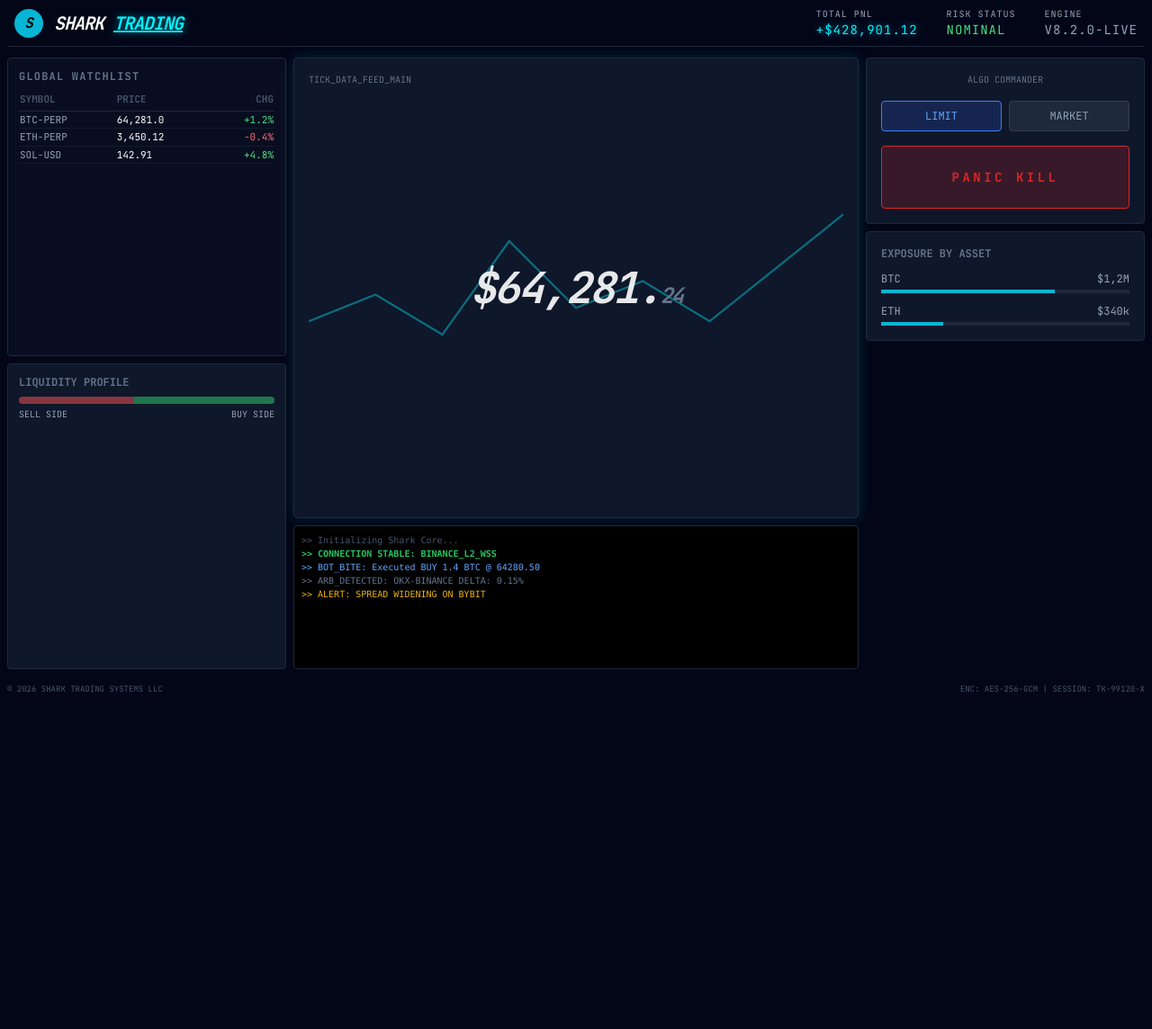
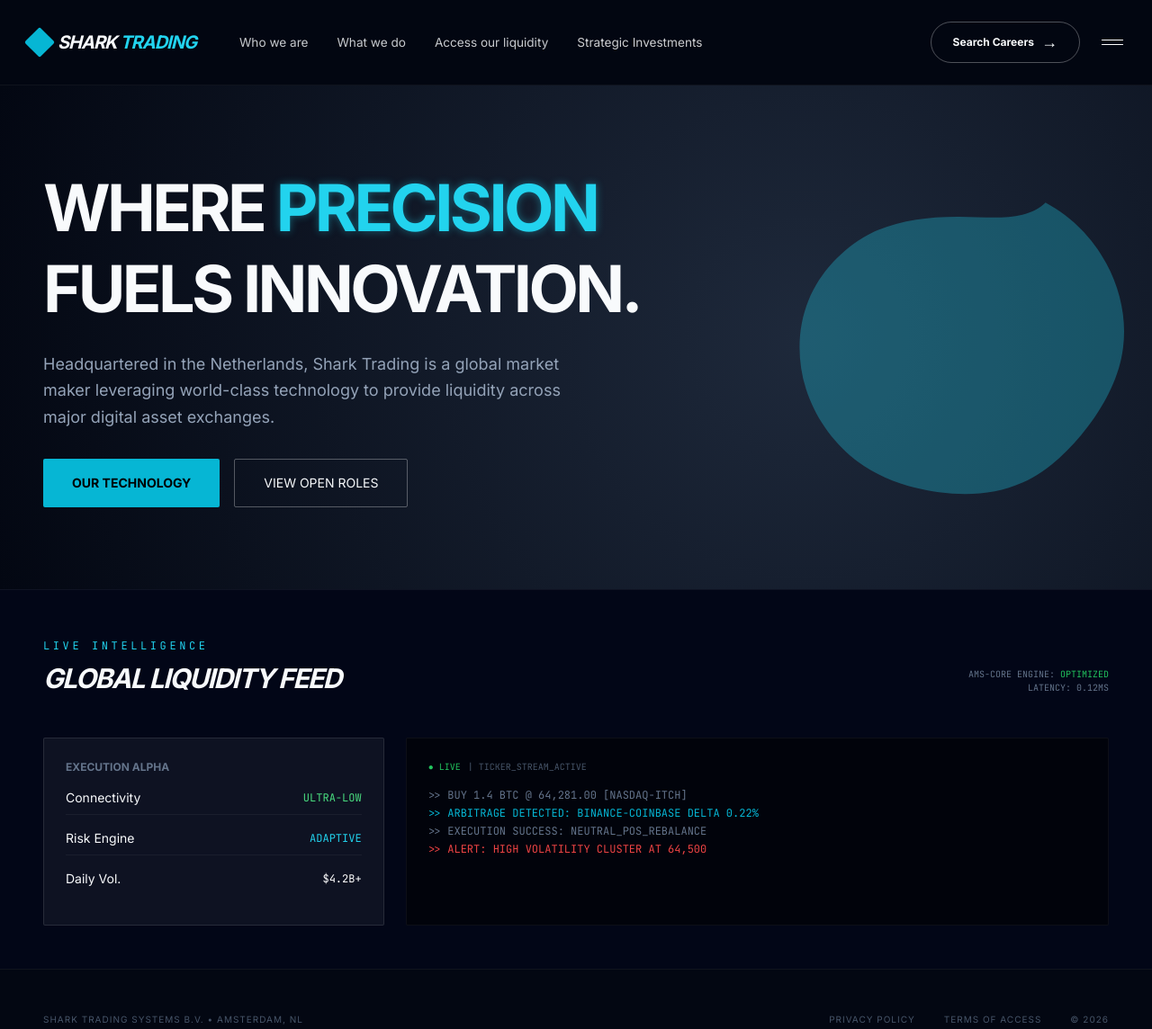
Before and after one commit to Ayush-Sharmaiitk/Sharke-Trading, a plain HTML site: page index.html in a window 1280 px wide. Shown: the whole page at 90% size. Before the commit the page ends 800 px from the top, so only its background shows below. Drawn offline with nearby package versions, Linux system fonts and the light colour scheme.

Commit message:
Update index.html

```diff
--- a/index.html
+++ b/index.html
@@ -3,112 +3,121 @@
 <head>
     <meta charset="UTF-8">
     <meta name="viewport" content="width=device-width, initial-scale=1.0">
-    <title>SHARK TRADING | Tactical Execution</title>
+    <title>SHARK TRADING | Strategic Innovation</title>
     <script src="https://cdn.tailwindcss.com"></script>
-    <link href="https://fonts.googleapis.com/css2?family=JetBrains+Mono:wght@400;700&display=swap" rel="stylesheet">
+    <link href="https://fonts.googleapis.com/css2?family=Inter:wght@300;400;700&family=JetBrains+Mono&display=swap" rel="stylesheet">
     <style>
-        body { font-family: 'JetBrains Mono', monospace; background-color: #020617; color: #94a3b8; }
-        .shark-glow { box-shadow: 0 0 15px rgba(0, 242, 255, 0.15); }
-        .biolume-text { color: #00f2ff; text-shadow: 0 0 8px rgba(0, 242, 255, 0.5); }
-        .blood-text { color: #ff3e3e; }
-        .cell-flash-green { animation: flashGreen 0.3s; }
-        @keyframes flashGreen { from { background: rgba(34, 197, 94, 0.3); } to { background: transparent; } }
+        body { font-family: 'Inter', sans-serif; background-color: #030712; color: #f8fafc; overflow-x: hidden; }
+        .mono { font-family: 'JetBrains Mono', monospace; }
+        .hero-gradient {
+            background: radial-gradient(circle at 70% 50%, #1e293b 0%, #030712 100%);
+        }
+        .cyan-glow { color: #22d3ee; text-shadow: 0 0 10px rgba(34, 211, 238, 0.4); }
+        .btn-outline { border: 1px solid rgba(255,255,255,0.3); transition: all 0.3s; }
+        .btn-outline:hover { background: white; color: black; }
+        .nav-link { font-size: 0.85rem; font-weight: 500; opacity: 0.8; transition: opacity 0.2s; }
+        .nav-link:hover { opacity: 1; color: #22d3ee; }
     </style>
 </head>
-<body class="p-2 select-none">
+<body>
 
-    <nav class="flex justify-between items-center border-b border-slate-800 pb-2 mb-3 px-2">
-        <div class="flex items-center gap-3">
-            <div class="w-8 h-8 bg-cyan-500 rounded-full flex items-center justify-center text-black font-bold italic">S</div>
-            <h1 class="text-xl font-bold tracking-tighter text-white uppercase italic">Shark <span class="biolume-text underline">Trading</span></h1>
+    <nav class="flex justify-between items-center px-8 py-6 sticky top-0 bg-[#030712]/90 backdrop-blur-md z-50 border-b border-white/5">
+        <div class="flex items-center gap-12">
+            <div class="flex items-center gap-2">
+                <div class="w-6 h-6 bg-cyan-500 rounded-sm transform rotate-45"></div>
+                <span class="text-xl font-bold tracking-tighter uppercase italic">Shark <span class="text-cyan-400">Trading</span></span>
+            </div>
+            <div class="hidden lg:flex gap-8">
+                <a href="#" class="nav-link">Who we are</a>
+                <a href="#" class="nav-link">What we do</a>
+                <a href="#" class="nav-link">Access our liquidity</a>
+                <a href="#" class="nav-link text-white/100">Strategic Investments</a>
+            </div>
         </div>
-        <div class="flex gap-8 text-[10px] uppercase tracking-widest">
-            <div class="flex flex-col"><span>Total PnL</span><span class="biolume-text text-sm">+$428,901.12</span></div>
-            <div class="flex flex-col"><span>Risk Status</span><span class="text-green-400 text-sm">NOMINAL</span></div>
-            <div class="flex flex-col"><span>Engine</span><span class="text-slate-400 text-sm">V8.2.0-LIVE</span></div>
+        <div class="flex items-center gap-6">
+            <a href="#" class="btn-outline px-6 py-2 rounded-full text-xs font-bold flex items-center gap-2">
+                Search Careers <span class="text-lg">→</span>
+            </a>
+            <div class="flex flex-col gap-1 w-6">
+                <div class="h-[1px] bg-white w-full"></div>
+                <div class="h-[1px] bg-white w-full"></div>
+            </div>
         </div>
     </nav>
 
-    <div class="grid grid-cols-12 gap-2 h-[85vh]">
-
-        <div class="col-span-3 space-y-2 flex flex-col">
-            <div class="bg-slate-900/50 border border-slate-800 p-3 rounded flex-1 overflow-hidden">
-                <h3 class="text-xs font-bold mb-2 text-slate-500 uppercase tracking-widest">Global Watchlist</h3>
-                <table class="w-full text-left text-[11px]">
-                    <tr class="text-slate-600 border-b border-slate-800">
-                        <th class="pb-1">SYMBOL</th><th class="pb-1">PRICE</th><th class="pb-1 text-right">CHG</th>
-                    </tr>
-                    <tr class="border-b border-slate-800/50"><td>BTC-PERP</td><td class="text-white">64,281.0</td><td class="text-green-400 text-right">+1.2%</td></tr>
-                    <tr class="border-b border-slate-800/50"><td>ETH-PERP</td><td class="text-white">3,450.12</td><td class="text-red-400 text-right">-0.4%</td></tr>
-                    <tr class="border-b border-slate-800/50"><td>SOL-USD</td><td class="text-white">142.91</td><td class="text-green-400 text-right">+4.8%</td></tr>
-                </table>
-            </div>
-
-            <div class="bg-slate-900 border border-slate-800 p-3 rounded h-1/2">
-                <h3 class="text-xs font-bold mb-2 text-slate-500 uppercase">Liquidity Profile</h3>
-                <div class="space-y-1">
-                    <div class="h-2 w-full bg-slate-800 rounded-full overflow-hidden flex">
-                        <div class="h-full bg-red-500/50" style="width: 45%"></div>
-                        <div class="h-full bg-green-500/50" style="width: 55%"></div>
-                    </div>
-                    <div class="flex justify-between text-[10px]"><span>SELL SIDE</span><span>BUY SIDE</span></div>
-                </div>
+    <section class="hero-gradient min-h-[70vh] flex flex-col justify-center px-12 relative">
+        <div class="max-w-4xl">
+            <h1 class="text-7xl font-bold leading-tight tracking-tighter mb-6 uppercase">
+                Where <span class="cyan-glow">Precision</span> <br> Fuels Innovation.
+            </h1>
+            <p class="text-slate-400 text-lg max-w-xl mb-8 leading-relaxed">
+                Headquartered in the Netherlands, Shark Trading is a global market maker leveraging world-class technology to provide liquidity across major digital asset exchanges.
+            </p>
+            <div class="flex gap-4">
+                <button class="bg-cyan-500 text-black font-bold px-8 py-4 rounded-sm text-sm hover:bg-cyan-400 transition">OUR TECHNOLOGY</button>
+                <button class="btn-outline px-8 py-4 rounded-sm text-sm">VIEW OPEN ROLES</button>
             </div>
         </div>
 
-        <div class="col-span-6 flex flex-col gap-2">
-            <div class="flex-1 bg-slate-900 border border-slate-800 rounded relative overflow-hidden flex flex-col items-center justify-center shark-glow">
-                <div class="absolute top-4 left-4 text-[10px] text-slate-500">TICK_DATA_FEED_MAIN</div>
-                <div class="w-full h-full p-4 flex items-center justify-center">
-                    <svg viewBox="0 0 400 150" class="w-full h-full opacity-40">
-                        <polyline fill="none" stroke="#00f2ff" stroke-width="1.5" points="0,100 50,80 100,110 150,40 200,90 250,70 300,100 400,20" />
-                    </svg>
-                    <div class="absolute text-5xl font-bold text-white/90 italic tracking-tighter select-none">
-                        $64,281.<span class="text-2xl text-slate-500">24</span>
+        <div class="absolute right-0 top-20 w-1/3 h-[500px] opacity-30">
+            <svg viewBox="0 0 200 200" xmlns="http://www.w3.org/2000/svg">
+                <path fill="#22d3ee" d="M44.7,-76.4C58.1,-69.2,69.2,-58.1,76.4,-44.7C83.7,-31.3,87,-15.7,85.1,-0.9C83.3,13.8,76.2,27.7,66.9,40.1C57.6,52.5,46,63.5,32.7,69.5C19.4,75.5,4.3,76.5,-10.8,74.5C-25.9,72.5,-41,67.5,-53.4,58.3C-65.7,49,-75.4,35.5,-80.1,20.5C-84.8,5.4,-84.6,-11.2,-78.7,-25.6C-72.8,-40.1,-61.2,-52.3,-47.9,-59.6C-34.5,-66.8,-17.3,-69.2,-0.1,-69.1C17.1,-68.9,34.2,-66.3,44.7,-76.4Z" transform="translate(100 100)" />
+            </svg>
+        </div>
+    </section>
+
+    <section class="bg-[#020617] border-t border-white/5 p-12">
+        <div class="flex justify-between items-end mb-12">
+            <div>
+                <span class="text-cyan-400 mono text-xs uppercase tracking-[0.3em]">Live Intelligence</span>
+                <h2 class="text-3xl font-bold mt-2 italic uppercase tracking-tighter">Global Liquidity Feed</h2>
+            </div>
+            <div class="text-right text-[10px] mono text-slate-500 uppercase">
+                AMS-CORE ENGINE: <span class="text-green-500">OPTIMIZED</span><br>
+                LATENCY: 0.12ms
+            </div>
+        </div>
+
+        <div class="grid grid-cols-1 md:grid-cols-3 gap-6">
+            <div class="bg-white/5 p-6 border border-white/10 rounded-sm">
+                <h4 class="text-xs text-slate-500 mb-4 uppercase font-bold">Execution Alpha</h4>
+                <div class="space-y-4">
+                    <div class="flex justify-between items-center border-b border-white/5 pb-2">
+                        <span class="text-sm">Connectivity</span>
+                        <span class="text-xs mono text-green-400">ULTRA-LOW</span>
+                    </div>
+                    <div class="flex justify-between items-center border-b border-white/5 pb-2">
+                        <span class="text-sm">Risk Engine</span>
+                        <span class="text-xs mono text-cyan-400">ADAPTIVE</span>
+                    </div>
+                    <div class="flex justify-between items-center">
+                        <span class="text-sm">Daily Vol.</span>
+                        <span class="text-xs mono text-white">$4.2B+</span>
                     </div>
                 </div>
             </div>
 
-            <div class="h-40 bg-black border border-slate-800 p-2 rounded text-[10px] overflow-y-auto font-mono">
-                <p class="text-slate-600">>> Initializing Shark Core...</p>
-                <p class="text-green-500 font-bold">>> CONNECTION STABLE: BINANCE_L2_WSS</p>
-                <p class="text-blue-400">>> BOT_BITE: Executed BUY 1.4 BTC @ 64280.50</p>
-                <p class="text-slate-500">>> ARB_DETECTED: OKX-BINANCE DELTA: 0.15%</p>
-                <p class="text-yellow-500">>> ALERT: SPREAD WIDENING ON BYBIT</p>
-            </div>
-        </div>
-
-        <div class="col-span-3 space-y-2">
-            <div class="bg-slate-900 border border-slate-800 p-4 rounded text-center">
-                <h3 class="text-[10px] text-slate-500 mb-4 uppercase">Algo Commander</h3>
-                <div class="grid grid-cols-2 gap-2 mb-4">
-                    <button class="bg-blue-900/40 border border-blue-500 text-blue-400 py-2 rounded text-xs hover:bg-blue-800">LIMIT</button>
-                    <button class="bg-slate-800 border border-slate-700 py-2 rounded text-xs">MARKET</button>
+            <div class="col-span-2 bg-black/50 p-6 border border-white/5 rounded-sm mono text-[10px]">
+                <div class="flex gap-2 mb-4 text-slate-600">
+                    <span class="text-green-500">● LIVE</span> | TICKER_STREAM_ACTIVE
                 </div>
-                <button class="w-full bg-red-600/20 border border-red-600 text-red-600 font-bold py-6 rounded hover:bg-red-600 hover:text-white transition-all uppercase tracking-[.25em] text-sm shadow-lg">
-                    Panic Kill
-                </button>
-            </div>
-
-            <div class="bg-slate-900 border border-slate-800 p-4 rounded flex-1">
-                <h3 class="text-xs font-bold mb-3 text-slate-500 uppercase">Exposure by Asset</h3>
-                <div class="space-y-3 text-xs">
-                    <div>
-                        <div class="flex justify-between mb-1"><span>BTC</span><span>$1,2M</span></div>
-                        <div class="w-full h-1 bg-slate-800"><div class="h-full bg-cyan-500" style="width: 70%"></div></div>
-                    </div>
-                    <div>
-                        <div class="flex justify-between mb-1"><span>ETH</span><span>$340k</span></div>
-                        <div class="w-full h-1 bg-slate-800"><div class="h-full bg-cyan-500" style="width: 25%"></div></div>
-                    </div>
+                <div class="h-32 overflow-hidden space-y-1">
+                    <p class="text-slate-500 text-xs"> >> BUY 1.4 BTC @ 64,281.00 [NASDAQ-ITCH]</p>
+                    <p class="text-cyan-500 text-xs"> >> ARBITRAGE DETECTED: BINANCE-COINBASE DELTA 0.22%</p>
+                    <p class="text-slate-500 text-xs"> >> EXECUTION SUCCESS: NEUTRAL_POS_REBALANCE</p>
+                    <p class="text-red-500 text-xs"> >> ALERT: HIGH VOLATILITY CLUSTER AT 64,500</p>
                 </div>
             </div>
         </div>
-    </div>
+    </section>
 
-    <footer class="mt-4 text-[9px] text-slate-600 flex justify-between uppercase">
-        <span>© 2026 SHARK TRADING SYSTEMS LLC</span>
-        <span>ENC: AES-256-GCM | SESSION: TK-99120-X</span>
+    <footer class="p-12 border-t border-white/5 text-[10px] text-slate-600 flex justify-between uppercase tracking-widest">
+        <span>Shark Trading Systems B.V. • Amsterdam, NL</span>
+        <div class="flex gap-8">
+            <a href="#" class="hover:text-white transition">Privacy Policy</a>
+            <a href="#" class="hover:text-white transition">Terms of Access</a>
+            <a href="#" class="hover:text-white transition">© 2026</a>
+        </div>
     </footer>
 
 </body>
```
